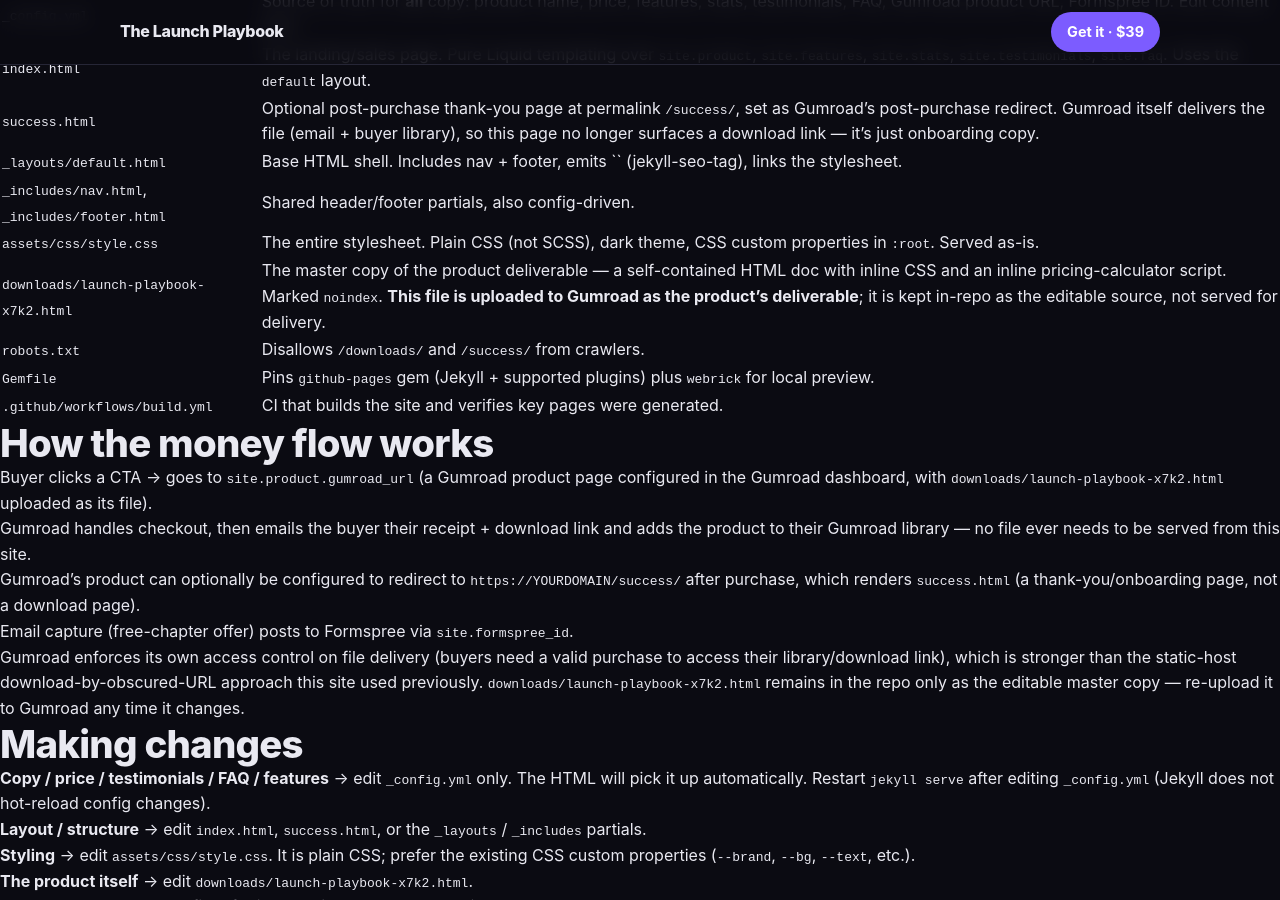
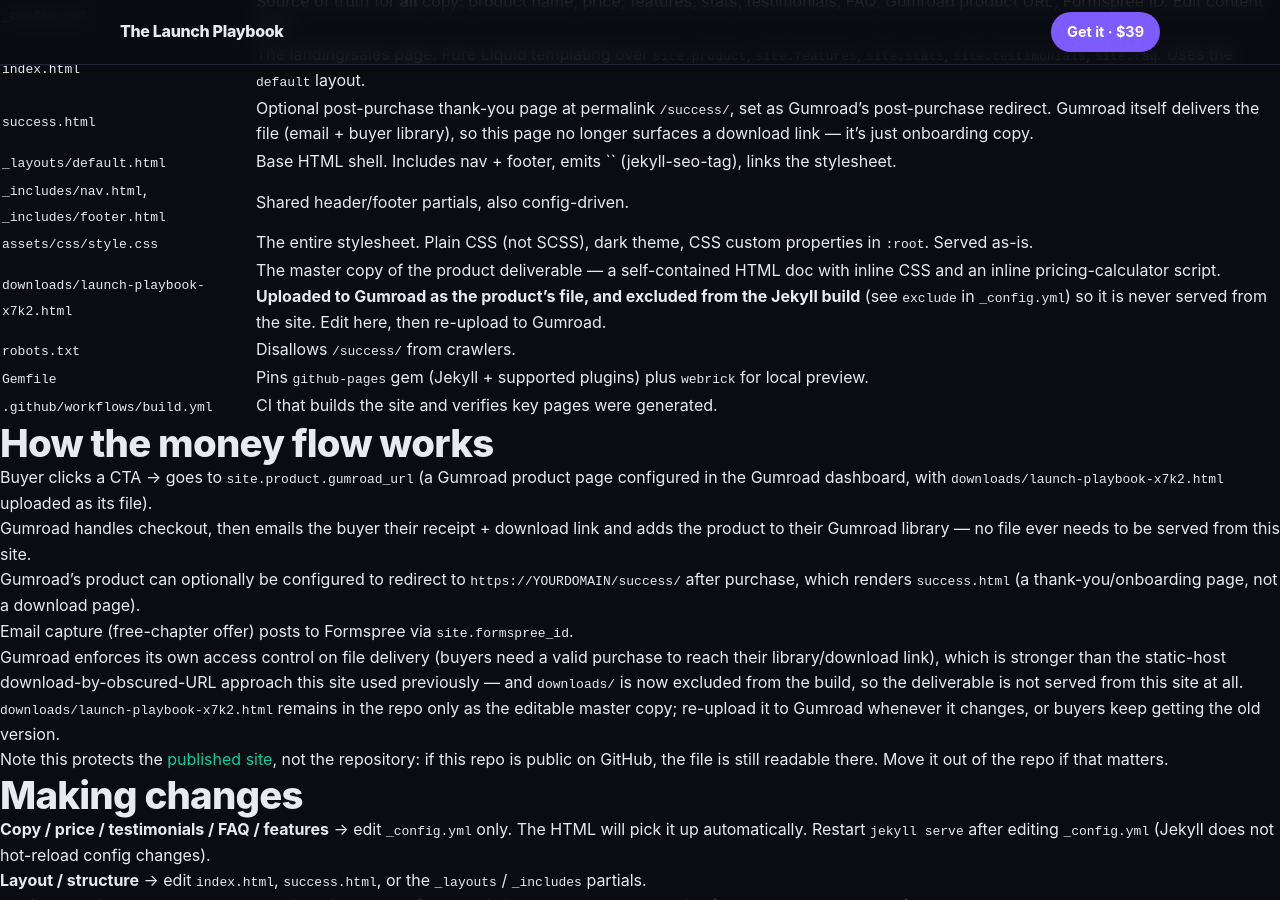
Before and after one commit to cwayne0015-bit/1, a Jekyll site: the page built from CLAUDE.md, in a window 1280 px wide and 900 px high, scrolled down 414 px. Built offline with Jekyll 4.4.1, drawn with Linux system fonts in a browser that asks for light colours; our own code applies the rules of GitHub Pages for plain Markdown files.

Commit message:
Stop publishing the deliverable now that Gumroad delivers it
Exclude downloads/ from the Jekyll build. With Gumroad handling file
delivery, serving the paid deliverable from the site has no purpose and
leaves it fetchable by anyone with the URL — the exact caveat the old
Stripe setup carried. The file stays in the repo as the editable master
copy that gets uploaded to Gumroad.

Also drops the now-dead /downloads/ robots rule and fixes success.html's
meta description, which still promised a download the page no longer has.

Co-Authored-By: Claude Opus 5 <noreply@anthropic.com>
Claude-Session: https://claude.ai/code/session_015PVxqtD7oE8c6ruw9szgV8

```diff
--- a/CLAUDE.md
+++ b/CLAUDE.md
@@ -26,8 +26,8 @@ The page templates are thin and loop over data defined in config.
 | `_layouts/default.html` | Base HTML shell. Includes nav + footer, emits `{% seo %}` (jekyll-seo-tag), links the stylesheet. |
 | `_includes/nav.html`, `_includes/footer.html` | Shared header/footer partials, also config-driven. |
 | `assets/css/style.css` | The entire stylesheet. Plain CSS (not SCSS), dark theme, CSS custom properties in `:root`. Served as-is. |
-| `downloads/launch-playbook-x7k2.html` | The master copy of the product deliverable — a self-contained HTML doc with inline CSS and an inline pricing-calculator script. Marked `noindex`. **This file is uploaded to Gumroad as the product's deliverable**; it is kept in-repo as the editable source, not served for delivery. |
-| `robots.txt` | Disallows `/downloads/` and `/success/` from crawlers. |
+| `downloads/launch-playbook-x7k2.html` | The master copy of the product deliverable — a self-contained HTML doc with inline CSS and an inline pricing-calculator script. **Uploaded to Gumroad as the product's file, and excluded from the Jekyll build** (see `exclude` in `_config.yml`) so it is never served from the site. Edit here, then re-upload to Gumroad. |
+| `robots.txt` | Disallows `/success/` from crawlers. |
 | `Gemfile` | Pins `github-pages` gem (Jekyll + supported plugins) plus `webrick` for local preview. |
 | `.github/workflows/build.yml` | CI that builds the site and verifies key pages were generated. |
 
@@ -46,10 +46,16 @@ The page templates are thin and loop over data defined in config.
    `site.formspree_id`.
 
 Gumroad enforces its own access control on file delivery (buyers need a valid
-purchase to access their library/download link), which is stronger than the
-static-host download-by-obscured-URL approach this site used previously.
-`downloads/launch-playbook-x7k2.html` remains in the repo only as the editable
-master copy — re-upload it to Gumroad any time it changes.
+purchase to reach their library/download link), which is stronger than the
+static-host download-by-obscured-URL approach this site used previously — and
+`downloads/` is now excluded from the build, so the deliverable is not served
+from this site at all. `downloads/launch-playbook-x7k2.html` remains in the
+repo only as the editable master copy; re-upload it to Gumroad whenever it
+changes, or buyers keep getting the old version.
+
+Note this protects the *published site*, not the repository: if this repo is
+public on GitHub, the file is still readable there. Move it out of the repo if
+that matters.
 
 ## Making changes
 
--- a/_config.yml
+++ b/_config.yml
@@ -30,6 +30,11 @@ exclude:
   - Gemfile
   - Gemfile.lock
   - vendor
+  # Gumroad delivers the product file to buyers, so it is NOT published with
+  # the site. The file stays in the repo as the editable master copy — edit it
+  # here, then re-upload it to Gumroad. Publishing it would put the paid
+  # deliverable back on a public URL for anyone to fetch.
+  - downloads
 
 # ── Product / offer ──────────────────────────────────────────────────────────
 product:
--- a/robots.txt
+++ b/robots.txt
@@ -1,4 +1,5 @@
+# /downloads/ is no longer published (see `exclude` in _config.yml) — Gumroad
+# delivers the product file, so there is nothing to crawl there.
 User-agent: *
-Disallow: /downloads/
 Disallow: /success/
 Allow: /
--- a/success.html
+++ b/success.html
@@ -1,7 +1,7 @@
 ---
 layout: default
 title: You're in
-description: Purchase confirmed — your download and next steps.
+description: Purchase confirmed — where to find your files and how to start.
 permalink: /success/
 ---
 
```
